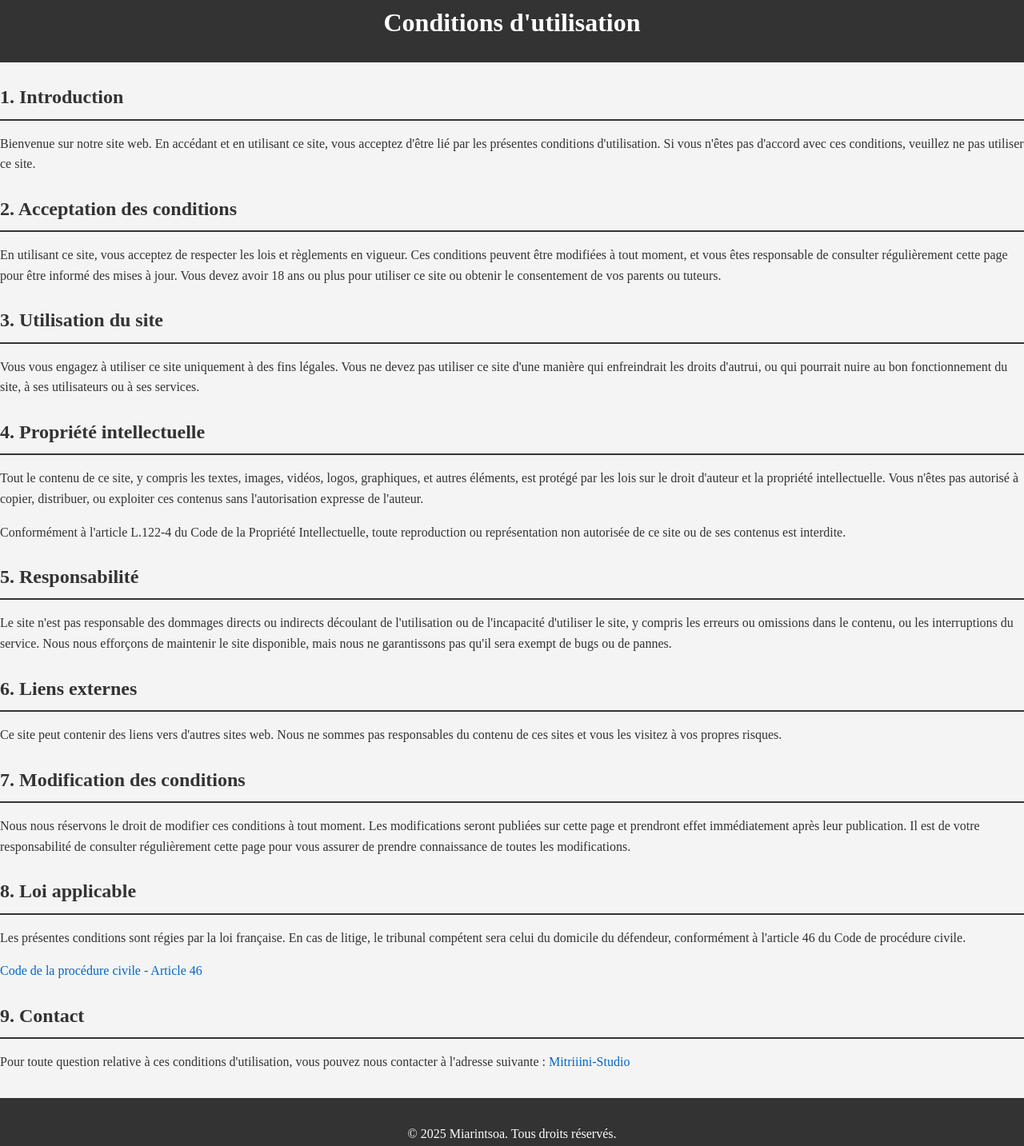
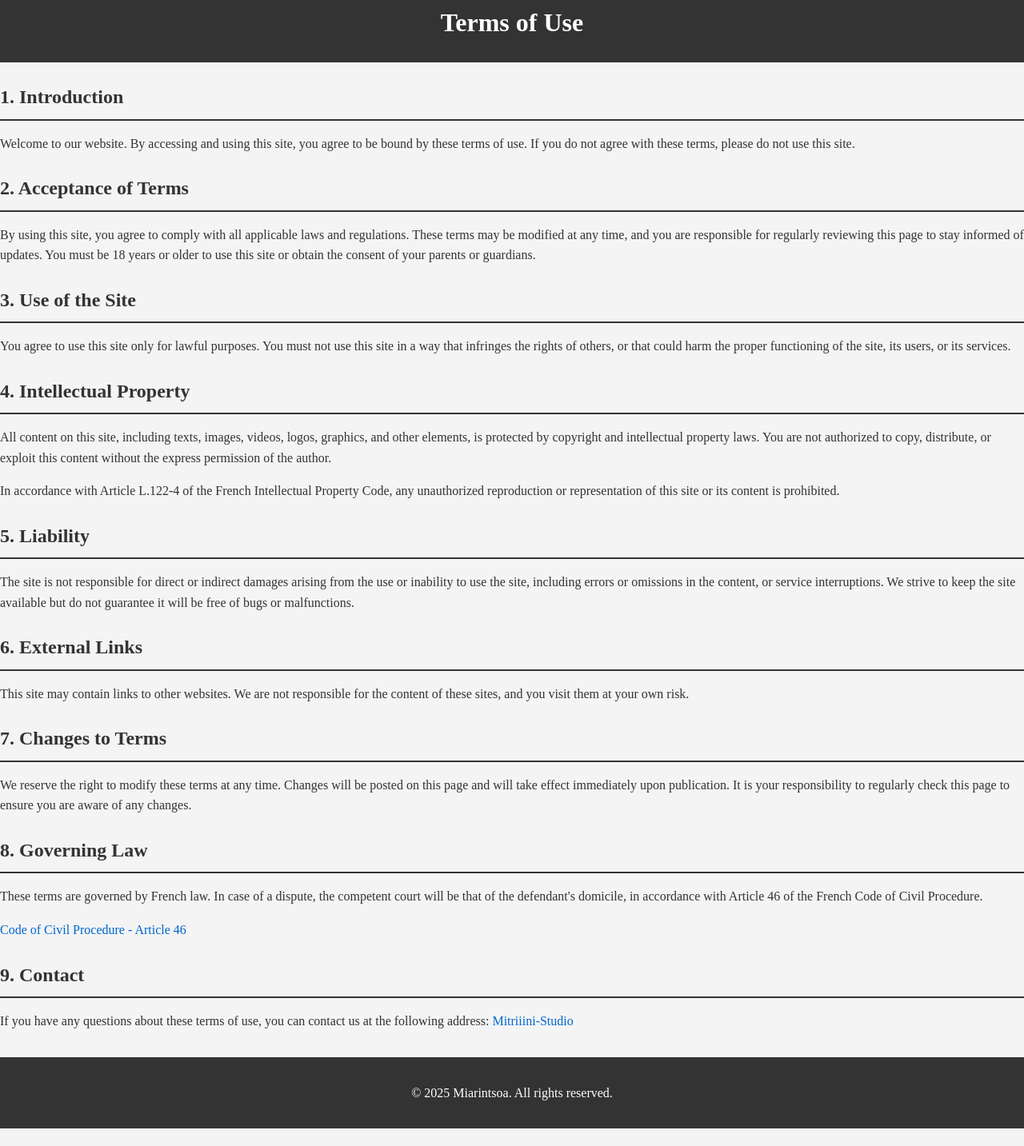
Before and after one commit to Miarintsoa-Fanampy-Nirinah/Miarintsoa-Fanampy-Nirinah.github.io, a plain HTML site: page terms.html in a window 1280 px wide. Shown: the part 13-1446 px from the top of the page at 80% size. After the commit the page ends 1424 px from the top, so only its background shows below. Drawn offline with Linux system fonts and the light colour scheme.

Commit message:
Update terms.html

```diff
--- a/terms.html
+++ b/terms.html
@@ -1,67 +1,67 @@
 <!DOCTYPE html>
-<html lang="fr">
+<html lang="en">
 <head>
     <meta charset="UTF-8">
     <meta name="viewport" content="width=device-width, initial-scale=1.0">
-    <title>Conditions d'utilisation</title>
+    <title>Terms of Use</title>
     <link rel="stylesheet" href="styleterms.css">
 </head>
 <body>
     <header>
-        <h1>Conditions d'utilisation</h1>
+        <h1>Terms of Use</h1>
     </header>
 
     <main>
         <section>
             <h2>1. Introduction</h2>
-            <p>Bienvenue sur notre site web. En accédant et en utilisant ce site, vous acceptez d'être lié par les présentes conditions d'utilisation. Si vous n'êtes pas d'accord avec ces conditions, veuillez ne pas utiliser ce site.</p>
+            <p>Welcome to our website. By accessing and using this site, you agree to be bound by these terms of use. If you do not agree with these terms, please do not use this site.</p>
         </section>
 
         <section>
-            <h2>2. Acceptation des conditions</h2>
-            <p>En utilisant ce site, vous acceptez de respecter les lois et règlements en vigueur. Ces conditions peuvent être modifiées à tout moment, et vous êtes responsable de consulter régulièrement cette page pour être informé des mises à jour. Vous devez avoir 18 ans ou plus pour utiliser ce site ou obtenir le consentement de vos parents ou tuteurs.</p>
+            <h2>2. Acceptance of Terms</h2>
+            <p>By using this site, you agree to comply with all applicable laws and regulations. These terms may be modified at any time, and you are responsible for regularly reviewing this page to stay informed of updates. You must be 18 years or older to use this site or obtain the consent of your parents or guardians.</p>
         </section>
 
         <section>
-            <h2>3. Utilisation du site</h2>
-            <p>Vous vous engagez à utiliser ce site uniquement à des fins légales. Vous ne devez pas utiliser ce site d'une manière qui enfreindrait les droits d'autrui, ou qui pourrait nuire au bon fonctionnement du site, à ses utilisateurs ou à ses services.</p>
+            <h2>3. Use of the Site</h2>
+            <p>You agree to use this site only for lawful purposes. You must not use this site in a way that infringes the rights of others, or that could harm the proper functioning of the site, its users, or its services.</p>
         </section>
 
         <section>
-            <h2>4. Propriété intellectuelle</h2>
-            <p>Tout le contenu de ce site, y compris les textes, images, vidéos, logos, graphiques, et autres éléments, est protégé par les lois sur le droit d'auteur et la propriété intellectuelle. Vous n'êtes pas autorisé à copier, distribuer, ou exploiter ces contenus sans l'autorisation expresse de l'auteur.</p>
-            <p>Conformément à l'article L.122-4 du Code de la Propriété Intellectuelle, toute reproduction ou représentation non autorisée de ce site ou de ses contenus est interdite.</p>
+            <h2>4. Intellectual Property</h2>
+            <p>All content on this site, including texts, images, videos, logos, graphics, and other elements, is protected by copyright and intellectual property laws. You are not authorized to copy, distribute, or exploit this content without the express permission of the author.</p>
+            <p>In accordance with Article L.122-4 of the French Intellectual Property Code, any unauthorized reproduction or representation of this site or its content is prohibited.</p>
         </section>
 
         <section>
-            <h2>5. Responsabilité</h2>
-            <p>Le site n'est pas responsable des dommages directs ou indirects découlant de l'utilisation ou de l'incapacité d'utiliser le site, y compris les erreurs ou omissions dans le contenu, ou les interruptions du service. Nous nous efforçons de maintenir le site disponible, mais nous ne garantissons pas qu'il sera exempt de bugs ou de pannes.</p>
+            <h2>5. Liability</h2>
+            <p>The site is not responsible for direct or indirect damages arising from the use or inability to use the site, including errors or omissions in the content, or service interruptions. We strive to keep the site available but do not guarantee it will be free of bugs or malfunctions.</p>
         </section>
 
         <section>
-            <h2>6. Liens externes</h2>
-            <p>Ce site peut contenir des liens vers d'autres sites web. Nous ne sommes pas responsables du contenu de ces sites et vous les visitez à vos propres risques.</p>
+            <h2>6. External Links</h2>
+            <p>This site may contain links to other websites. We are not responsible for the content of these sites, and you visit them at your own risk.</p>
         </section>
 
         <section>
-            <h2>7. Modification des conditions</h2>
-            <p>Nous nous réservons le droit de modifier ces conditions à tout moment. Les modifications seront publiées sur cette page et prendront effet immédiatement après leur publication. Il est de votre responsabilité de consulter régulièrement cette page pour vous assurer de prendre connaissance de toutes les modifications.</p>
+            <h2>7. Changes to Terms</h2>
+            <p>We reserve the right to modify these terms at any time. Changes will be posted on this page and will take effect immediately upon publication. It is your responsibility to regularly check this page to ensure you are aware of any changes.</p>
         </section>
 
         <section>
-            <h2>8. Loi applicable</h2>
-            <p>Les présentes conditions sont régies par la loi française. En cas de litige, le tribunal compétent sera celui du domicile du défendeur, conformément à l'article 46 du Code de procédure civile.</p>
-            <p><a href="https://www.legifrance.gouv.fr/codes/id/LEGITEXT000006070719/" target="_blank">Code de la procédure civile - Article 46</a></p>
+            <h2>8. Governing Law</h2>
+            <p>These terms are governed by French law. In case of a dispute, the competent court will be that of the defendant's domicile, in accordance with Article 46 of the French Code of Civil Procedure.</p>
+            <p><a href="https://www.legifrance.gouv.fr/codes/id/LEGITEXT000006070719/" target="_blank">Code of Civil Procedure - Article 46</a></p>
         </section>
 
         <section>
             <h2>9. Contact</h2>
-            <p>Pour toute question relative à ces conditions d'utilisation, vous pouvez nous contacter à l'adresse suivante : <a href="mailto:23l04l03@gmail.com">Mitriiini-Studio</a></p>
+            <p>If you have any questions about these terms of use, you can contact us at the following address: <a href="mailto:23l04l03@gmail.com">Mitriiini-Studio</a></p>
         </section>
     </main>
 
     <footer>
-        <p>&copy; 2025 Miarintsoa. Tous droits réservés.</p>
+        <p>&copy; 2025 Miarintsoa. All rights reserved.</p>
     </footer>
 </body>
 </html>
```
